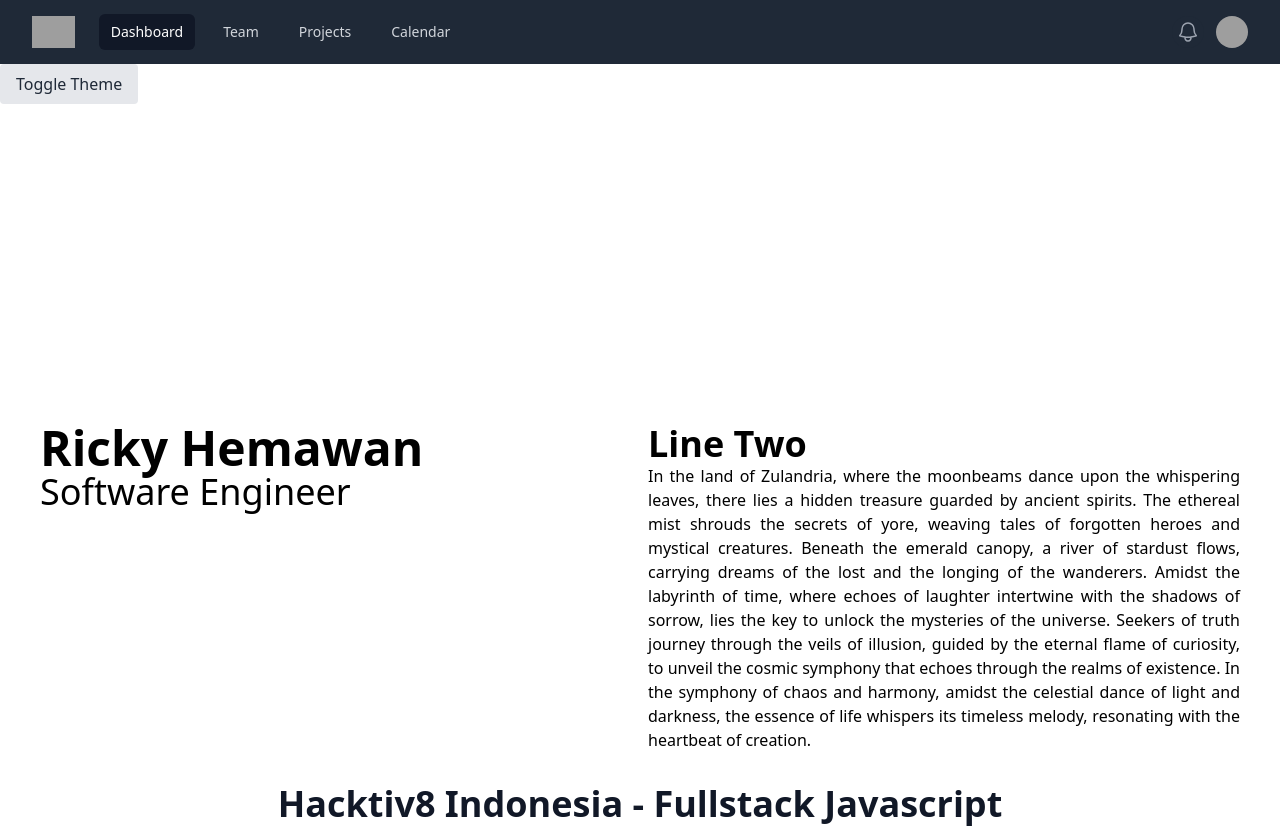
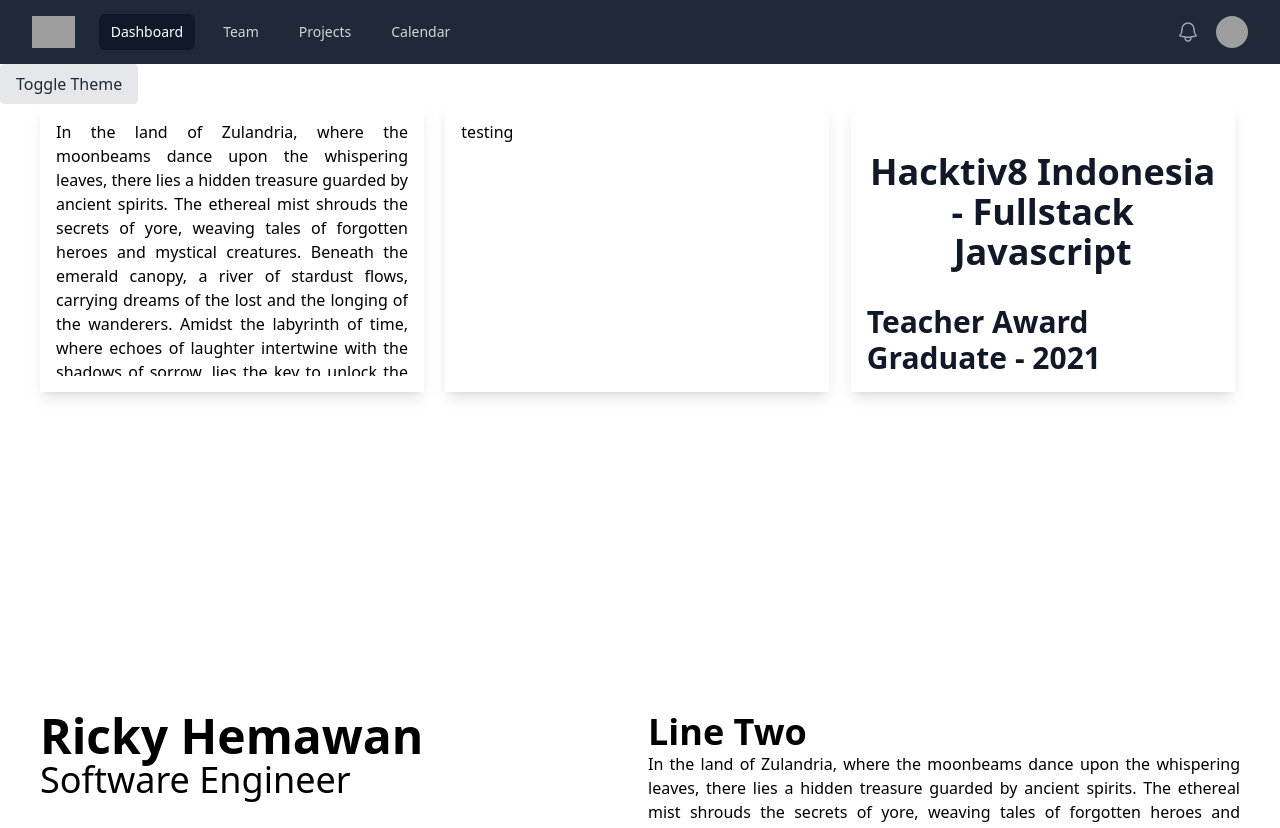
Before and after one commit to rickyhemawan/rickyhemawan-portofolio, a Next.js app: page / in a window 1280 px wide. Shown: the top 828 px of the page. Built offline with nearby package versions, Linux system fonts and the light colour scheme; grey boxes are pictures that could not be loaded.

Commit message:
fix: vertical-card overflow

```diff
--- a/src/app/components/card-vertical.tsx
+++ b/src/app/components/card-vertical.tsx
@@ -6,14 +6,20 @@ const CardVertical: React.FC<{ children?: React.ReactNode }> = ({
       className="
         mx-2
         max-w-sm
-        overflow-hidden
-        rounded
-        bg-white
-        bg-opacity-15
+        border-spacing-1
+        p-4
         shadow-lg
       "
     >
-      {children}
+      <div
+        className="
+          to-slate
+          h-64
+          overflow-hidden
+          "
+      >
+        {children}
+      </div>
     </div>
   )
 }
--- a/src/app/page.tsx
+++ b/src/app/page.tsx
@@ -16,13 +16,19 @@ export default function Home() {
         {/* card sandbox */}
         <div className="flex">
           <div className="flex-1">
-            <CardVertical />
+            <CardVertical>
+              <PlaceholderText />
+            </CardVertical>
           </div>
           <div className="flex-1">
-            <CardVertical />
+            <CardVertical>testing</CardVertical>
           </div>
           <div className="flex-1">
-            <CardVertical />
+            <CardVertical>
+              <MdxLayout>
+                <AchievementText />
+              </MdxLayout>
+            </CardVertical>
           </div>
         </div>
         {/* divider */}
```
